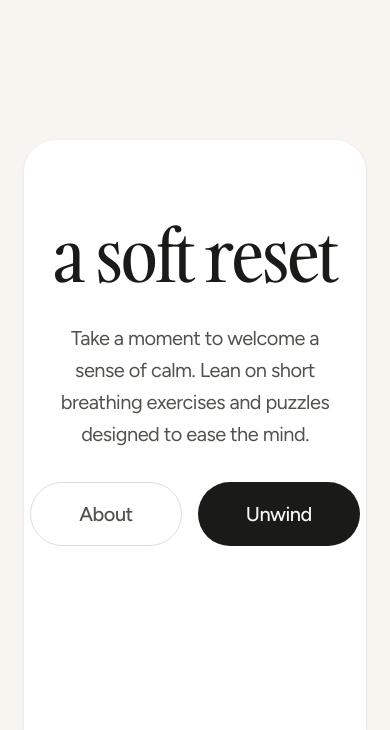
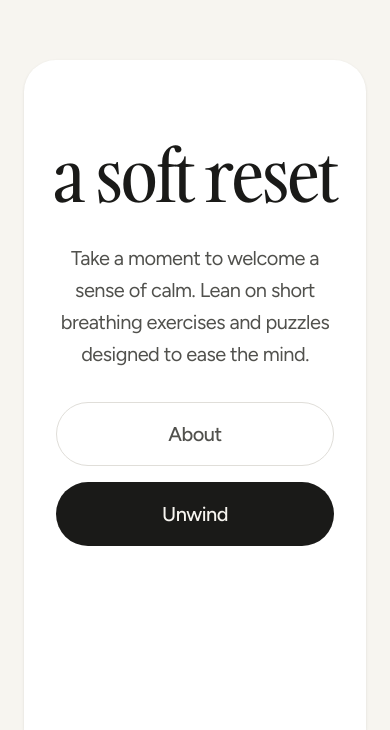
Before and after one commit to ana-demags/asoftreset, a Next.js app: page / in a window 390 px wide. Shown: the part 114-844 px from the top of the page. Built offline with nearby package versions, Linux system fonts and the light colour scheme.

Commit message:
Refactor homepage button layout for improved responsiveness:
- Changed button container from a row to a column layout on smaller screens.
- Ensured buttons have full width on mobile while maintaining auto width on larger screens.

```diff
--- a/app/page.tsx
+++ b/app/page.tsx
@@ -31,11 +31,11 @@ export default function Home() {
         >
           Take a moment to welcome a sense of calm. Lean on short breathing exercises and puzzles designed to ease the mind.
         </p>
-        <div className="flex flex-row gap-4">
-          <Button variant="secondary" onClick={() => router.push('/about')}>
+        <div className="flex flex-col sm:flex-row gap-4 w-full sm:w-auto">
+          <Button variant="secondary" className="w-full sm:w-auto" onClick={() => router.push('/about')}>
             About
           </Button>
-          <Button onClick={() => router.push('/start')}>
+          <Button className="w-full sm:w-auto" onClick={() => router.push('/start')}>
             Unwind
           </Button>
         </div>
```
